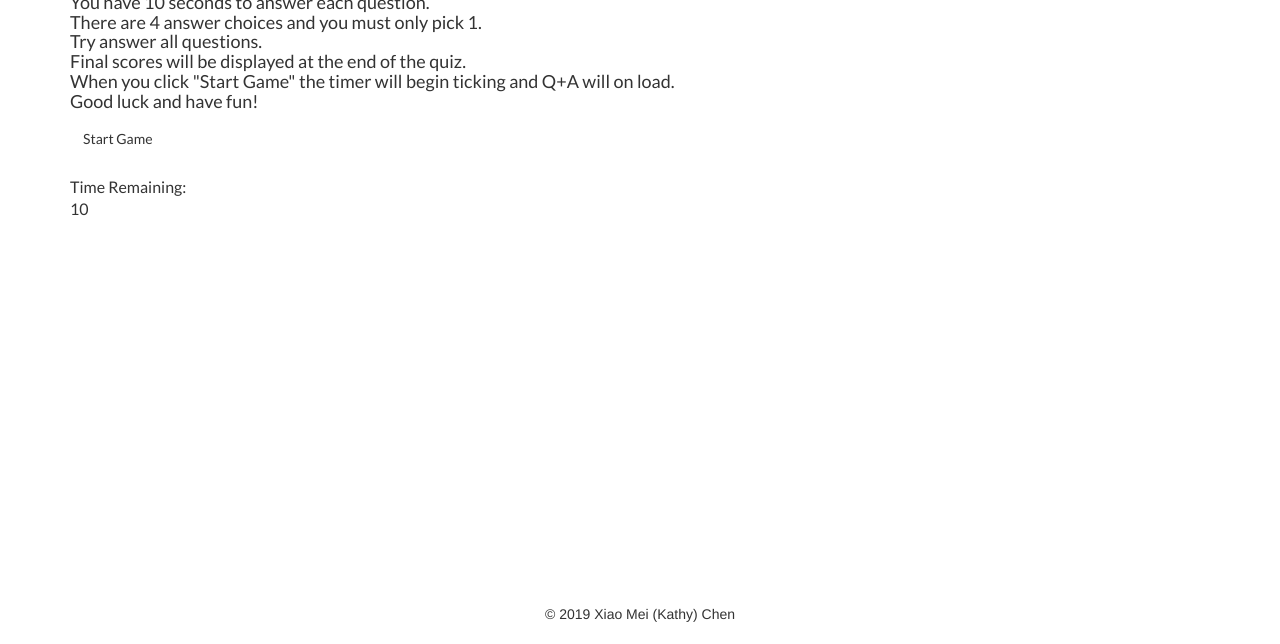
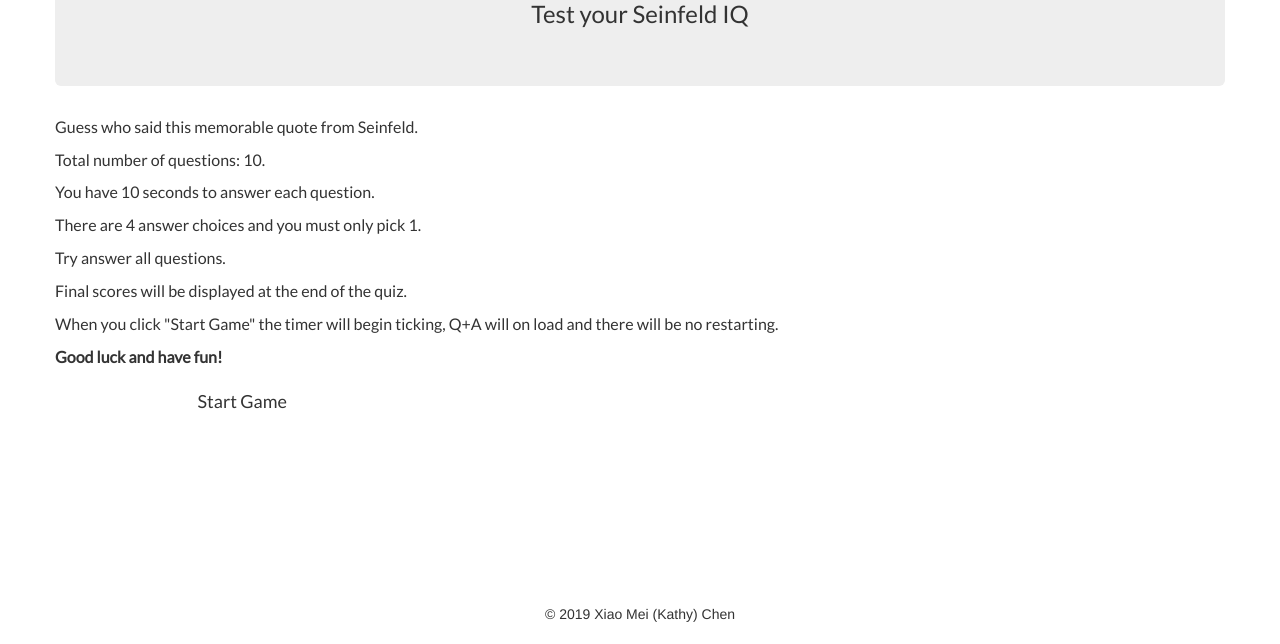
Before and after one commit to xmchen0/TriviaGame, a plain HTML site: page index.html in a window 1280 px wide. Shown: the part 156-800 px from the top of the page. Drawn offline with nearby package versions, Linux system fonts and the light colour scheme; no server answers.

Commit message:
reorder and reorganise code

```diff
--- a/index.html
+++ b/index.html
@@ -9,8 +9,9 @@
     <link rel="stylesheet" href="assets/css/style.css">
     <!--Link to Google Fonts-->
     <link href="https://fonts.googleapis.com/css?family=Lato|Sacramento" rel="stylesheet">
-     <!--Link to Bootstrap-->
-     <link rel="stylesheet" href="https://maxcdn.bootstrapcdn.com/bootstrap/3.3.7/css/bootstrap.min.css" integrity="sha384-BVYiiSIFeK1dGmJRAkycuHAHRg32OmUcww7on3RYdg4Va+PmSTsz/K68vbdEjh4u" crossorigin="anonymous">
+    <!--Link to Bootstrap-->
+    <link rel="stylesheet" href="https://maxcdn.bootstrapcdn.com/bootstrap/3.3.7/css/bootstrap.min.css"
+        integrity="sha384-BVYiiSIFeK1dGmJRAkycuHAHRg32OmUcww7on3RYdg4Va+PmSTsz/K68vbdEjh4u" crossorigin="anonymous">
     <!--Link to jQuery Library -->
     <script src="https://cdnjs.cloudflare.com/ajax/libs/jquery/3.2.1/jquery.min.js"></script>
     <!--Link to JavaScript File-->
@@ -21,49 +22,49 @@
 
 <body>
     <div class="container">
-        <!--Heading-->
-        <div id="start-game" class="trivia-container">
-            <div class="trivia-header">
-                <h1 class="trivia-logo">Seinfeld Trivia <br> Test your Seinfeld IQ</h1>
+        <div class="row">
+            <!--Heading-->
+            <div class="jumbotron text-center">
+                <h1 class="triviaLogo">Seinfeld Trivia</h1>
+                <h3>Test your Seinfeld IQ</h3>
             </div>
             <!--Instructions-->
-            <div id="instructions">
-                <h4>Guess who said this memorable quote from Seinfeld. <br>
-                    Total number of questions: 10. <br>
-                    You have 10 seconds to answer each question. <br>
-                    There are 4 answer choices and you must only pick 1. <br>
-                    Try answer all questions. <br>
-                    Final scores will be displayed at the end of the quiz. <br>
-                    When you click "Start Game" the timer will begin ticking and Q+A will on load. <br>
-                    Good luck and have fun! <br>
-                </h4>
+            <div class="instructions">
+                <p>Guess who said this memorable quote from Seinfeld.</p>
+                <p>Total number of questions: 10.</p>
+                <p>You have 10 seconds to answer each question.</p>
+                <p>There are 4 answer choices and you must only pick 1.</p>
+                <p>Try answer all questions.</p>
+                <p>Final scores will be displayed at the end of the quiz.</p>
+                <p>When you click "Start Game" the timer will begin ticking, Q+A will on load and there will be no
+                    restarting.</p>
+                <p><strong>Good luck and have fun!</strong></p>
             </div>
-            <!--Scoreboard Counter-->
-            <div class="trivia-body">
+            <div id="startGame">
+                <!--Start/Reset Button-->
+                <div id="btn btnStartGame" class="btn btnStartGame btn-lg">Start Game</div>
+                <!--Results-->
                 <div id="scores">
-                    <div class="score wrong-answer">Wrong Answers: <span>0</span></div>
-                    <div class="score right-answer">Correct Answers: <span>0</span></div>
-                    <div class="score time-out">Unanswered: <span>0</span></div>
+                    <h2><strong>Here's how you did:</strong></h2>
+                    <div class="score wrongAnswer">Wrong Answers: <span>0</span></div>
+                    <div class="score correctAnswer">Correct Answers: <span>0</span></div>
+                    <div class="score unanswered">Unanswered: <span>0</span></div>
                 </div>
-                <div id="btn-start-game" class="btn btn-start-game">Start Game</div>
             </div>
-        </div>
-        <!--Trivia Q and A-->
-        <div id="trivia-game" class="trivia-container">
-            <div class="trivia-header">
+            <div id="triviaGame">
+                <!--Trivia Q and A-->
                 <h1 id="question"></h1>
                 <h3 id="answers"></h3>
                 <!--Timer-->
-                <div id="timer" class="timer">
-                    <div>Time Remaining:</div>
-                    <div id="timer-interval" class="timer-interval">10</div>
+                <div id="timer">
+                    <div>Time Remaining: </div>
+                    <div id="timerInterval">10</div>
                 </div>
+                <!--Scoreboard Counter-->
+                <div id="wrongAnswer" class="wrongAnswer"></div>
+                <div id="correctAnswer" class="correctAnswer"></div>
+                <div id="unanswered"></div>
             </div>
-            <!--Results-->
-            <div id="choices" class="trivia-body"></div>
-            <div id="wrong-answer" class="wrong-answer"></div>
-            <div id="right-answer" class="right-answer"></div>
-            <div id="time-out" class="time-out"></div>
         </div>
     </div>
     <!--Footer-->
```
